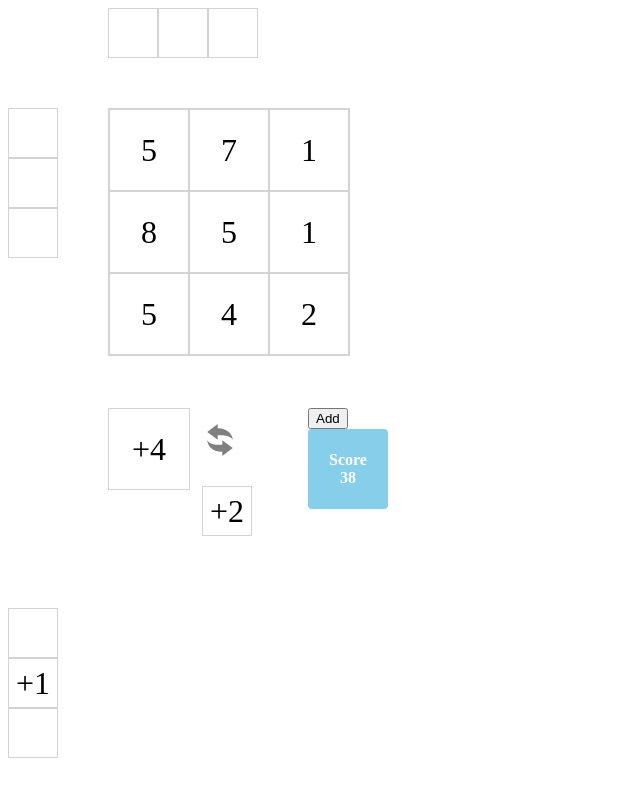
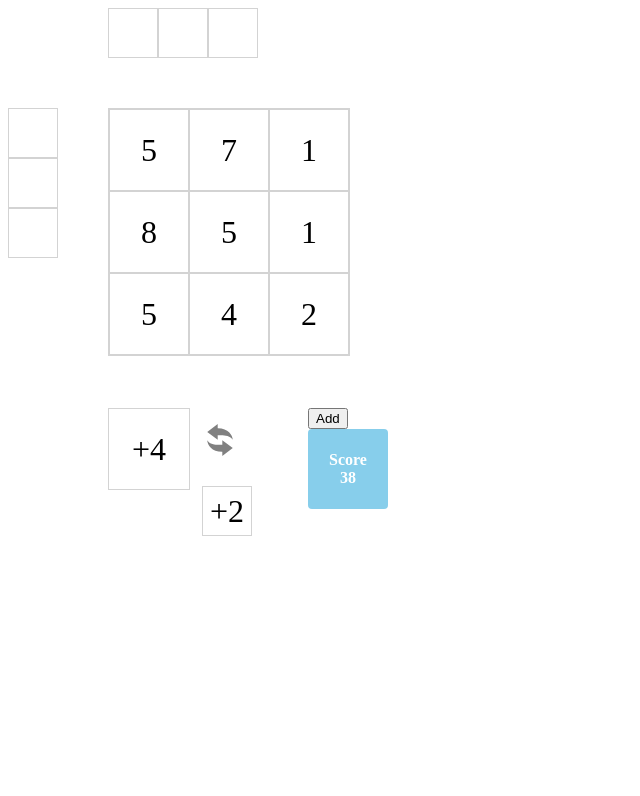
Before and after one commit to nagi-moriyama-lvgs/triple-three, a React app: page / in a window 1280 px wide. Shown: the top 796 px of the page, without its empty margins (0-640 px from the left). Built offline with nearby package versions, Linux system fonts and the light colour scheme; the HTML template or start-up script is replaced by a standard one.

Commit message:
Adderのmoleculesやorganismsを削除

```diff
--- a/src/components/atoms/Adder.tsx
+++ b/src/components/atoms/Adder.tsx
@@ -13,12 +13,11 @@ const BaseAdder: React.FC<BaseAdderProps> = ({
   className,
   value,
   index,
-  active = false,
   onClick,
 }) => {
   return (
     <div className={className} onClick={onClick} data-index={index}>
-      {active && <span>{value}</span>}
+      <span>{value}</span>
     </div>
   );
 };
@@ -31,6 +30,7 @@ const Adder = styled(BaseAdder)`
     display: flex;
     justify-content: center;
     align-items: center;
+    cursor: pointer;
     span {
       font-size: 2rem;
     }
--- a/src/components/molecules/Adders.tsx
+++ /dev/null
@@ -1,32 +0,0 @@
-import React, { memo } from "react";
-import styled from "styled-components";
-import Adder from "~/components/atoms/Adder";
-
-type BaseAddersProps = {
-  className?: string;
-  addersNumber: number;
-  value?: string;
-  index?: number;
-};
-
-const BaseAdders: React.FC<BaseAddersProps> = ({
-  className,
-  addersNumber = 3,
-  value = "+1",
-  index = 1,
-}) => {
-  return (
-    <div className={className}>
-      {[...Array(addersNumber)].map((_, i) => (
-        <Adder value={value} active={i === index} key={i} />
-      ))}
-    </div>
-  );
-};
-
-const Adders = styled(BaseAdders)`
-  & {
-  }
-`;
-
-export default memo<BaseAddersProps>(Adders);
--- a/src/components/organisms/TripleThreeCore.tsx
+++ b/src/components/organisms/TripleThreeCore.tsx
@@ -5,7 +5,6 @@ import Button from "~/components/atoms/Button";
 import Score from "~/components/atoms/Score";
 import Hands from "~/components/molecules/Hands";
 import NineSquares from "~/components/molecules/NineSquares";
-import Adders from "~/components/molecules/Adders";
 
 type BaseTripleThreeCoreProps = {
   className?: string;
@@ -63,8 +62,10 @@ const BaseTripleThreeCore: React.FC<BaseTripleThreeCoreProps> = ({
       value: "",
     }));
   };
-  const [adderValues, setAdderValues] = useState(createEmptyAdder());
-  const resetAdder = () => setAdderValues(createEmptyAdder());
+  const [adderValues, setAdderValues] = useState<AdderType[]>(
+    createEmptyAdder()
+  );
+  const resetAdder = (): void => setAdderValues(createEmptyAdder());
 
   // Hands
   const [hands, setHands] = useState<[number, number]>([
@@ -123,7 +124,6 @@ const BaseTripleThreeCore: React.FC<BaseTripleThreeCoreProps> = ({
   }
 
   return (
-    <>
     <div className={className}>
       <div className={"empty_area"}></div>
       <div className={"top_area"}>
@@ -147,8 +147,6 @@ const BaseTripleThreeCore: React.FC<BaseTripleThreeCoreProps> = ({
         <Score number={score} />
       </div>
     </div>
-      <Adders addersNumber={3} />
-    </>
   );
 };
 
```
Lines whose indentation alone changed are shown as unchanged.
